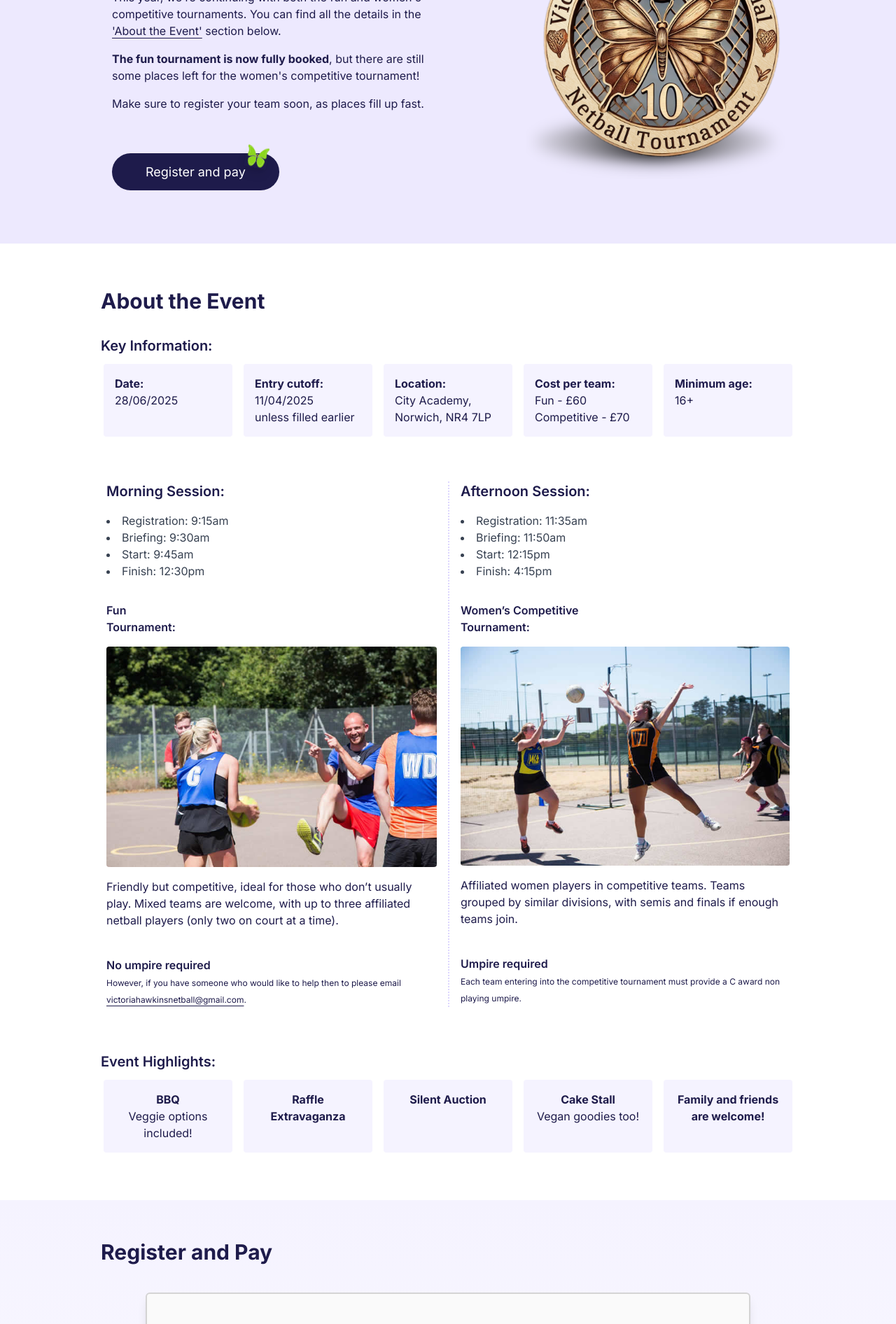
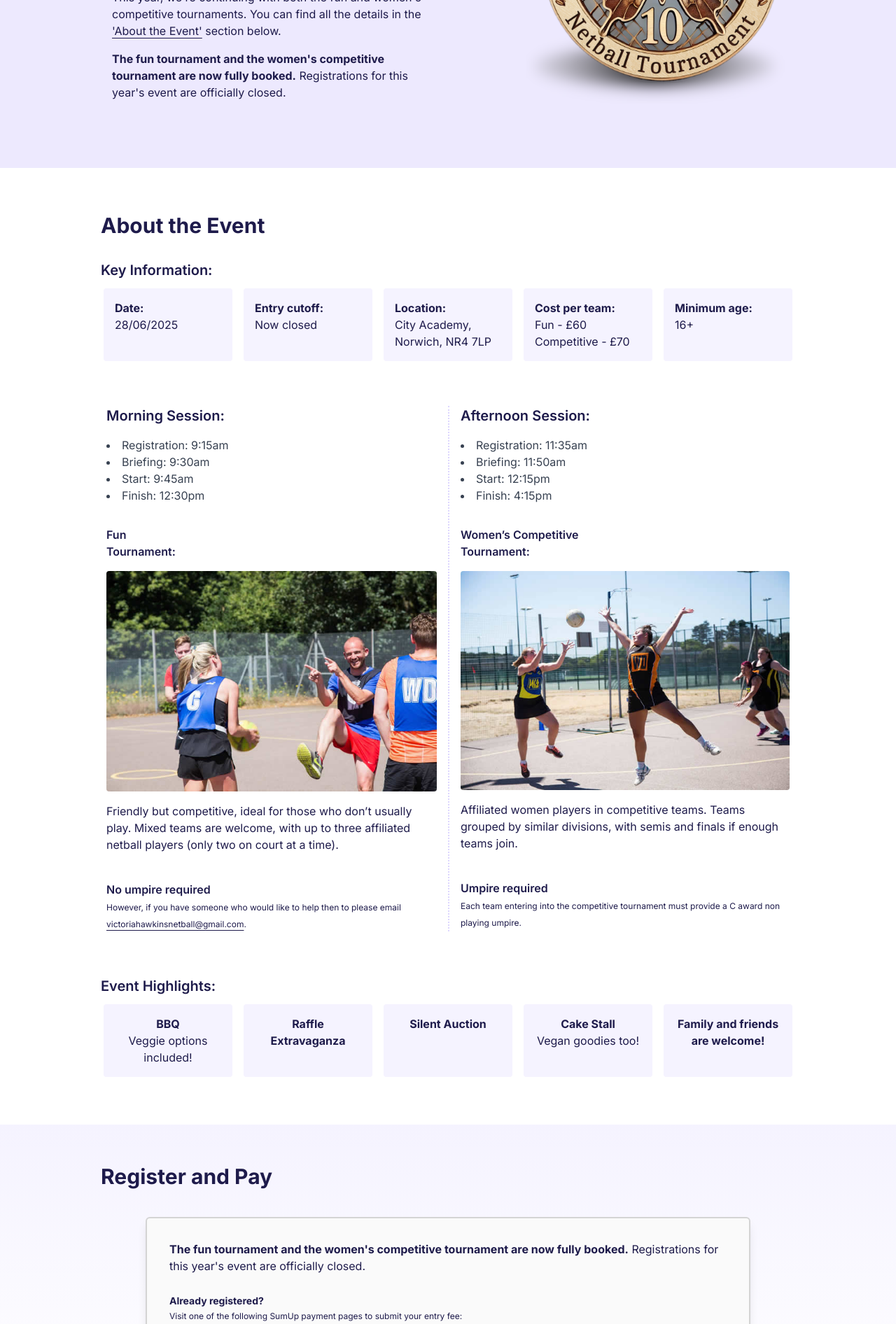
Before and after one commit to marstc1/nextJS-vhNetball, a Next.js app: page / in a window 1280 px wide. Shown: the part 460-2352 px from the top of the page at 70% size. Built offline with nearby package versions, Linux system fonts and the light colour scheme; a web font is replaced by a local one.

Commit message:
Registration closed

```diff
--- a/app/components/EventInfo.tsx
+++ b/app/components/EventInfo.tsx
@@ -19,8 +19,7 @@ const EventInfo = () => {
             <p>
               <strong>Entry cutoff:</strong>
             </p>
-            <p>11/04/2025</p>
-            <p>unless filled earlier</p>
+            <p>Now closed</p>
           </div>
           <div className="bg-violet-50 rounded p-4">
             <p>
--- a/app/components/Hero.tsx
+++ b/app/components/Hero.tsx
@@ -52,14 +52,14 @@ const Hero = () => {
               section below.
             </p>
             <p className="mb-4">
-              <b>The fun tournament is now fully booked</b>, but there are still some
-              places left for the women&apos;s competitive tournament!
-            </p>
-            <p className="mb-4">
-              Make sure to register your team soon, as places fill up fast.
+              <b>
+                The fun tournament and the women&apos;s competitive tournament
+                are now fully booked.
+              </b>{" "}
+              Registrations for this year&apos;s event are officially closed.
             </p>
           </div>
-          <div className="py-8">
+          {/* <div className="py-8">
             <div className="relative inline-block">
               <a
                 href="#registration-form"
@@ -76,7 +76,7 @@ const Hero = () => {
                 />
               </a>
             </div>
-          </div>
+          </div> */}
         </div>
 
         <div className="hidden w-full md:w-1/2 md:flex md:items-end">
--- /dev/null
+++ b/app/components/RegistrationClosed.tsx
@@ -0,0 +1,53 @@
+import React from "react";
+
+const RegistrationClosed = () => {
+  return (
+    <div className="mx-auto">
+      <div className="mb-8">
+        <p className="my-4">
+          <b>
+            The fun tournament and the women&apos;s competitive tournament are
+            now fully booked.
+          </b>{" "}
+          Registrations for this year&apos;s event are officially closed.
+        </p>
+
+        <div className="py-2 text-sm">
+          <p className="my-1">
+            <strong>Already registered?</strong>
+          </p>
+          <p className="text-xs">
+            Visit one of the following SumUp payment pages to submit your entry
+            fee:
+          </p>
+          <ul className="list-disc text-xs ml-6">
+            <li className="my-1">
+              <a
+                className="underline underline-offset-4"
+                href="https://pay.sumup.com/b2c/QR8DR8IH"
+                target="_blank"
+                rel="noopener noreferrer"
+              >
+                Fun Tournament
+              </a>{" "}
+              - £60
+            </li>
+            <li className="my1">
+              <a
+                className="underline underline-offset-4"
+                href="https://pay.sumup.com/b2c/Q4MEGPHH"
+                target="_blank"
+                rel="noopener noreferrer"
+              >
+                Competitive Tournament
+              </a>{" "}
+              - £70
+            </li>
+          </ul>
+        </div>
+      </div>
+    </div>
+  );
+};
+
+export default RegistrationClosed;
--- a/app/page.tsx
+++ b/app/page.tsx
@@ -1,7 +1,7 @@
 import Image from "next/image";
-import RegistrationForm from "./components/RegistrationForm";
 import Hero from "./components/Hero";
 import EventInfo from "./components/EventInfo";
+import RegistrationClosed from "./components/RegistrationClosed";
 
 export default function Home() {
   return (
@@ -25,7 +25,7 @@ export default function Home() {
           <h2 className="text-3xl font-bold pt-8">Register and Pay</h2>
 
           <section className="lg:mx-16 my-10 px-8 py-4 border-2 border-neutral-300 bg-neutral-50 text-indigo-950 rounded-md shadow-lg">
-            <RegistrationForm />
+            <RegistrationClosed />
           </section>
         </div>
       </div>
```
